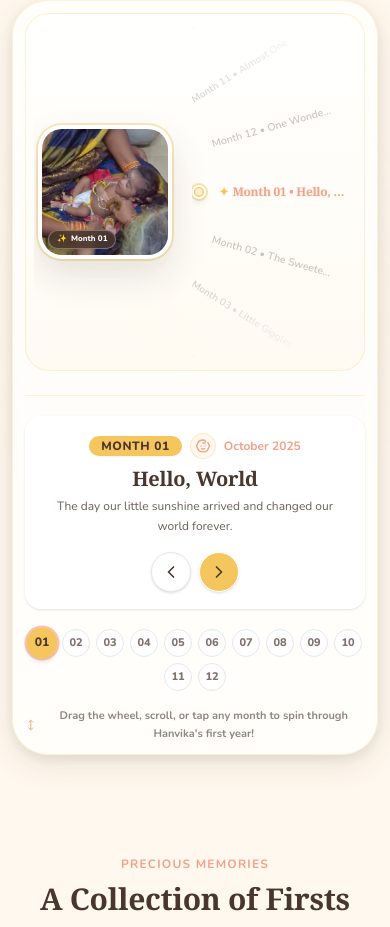
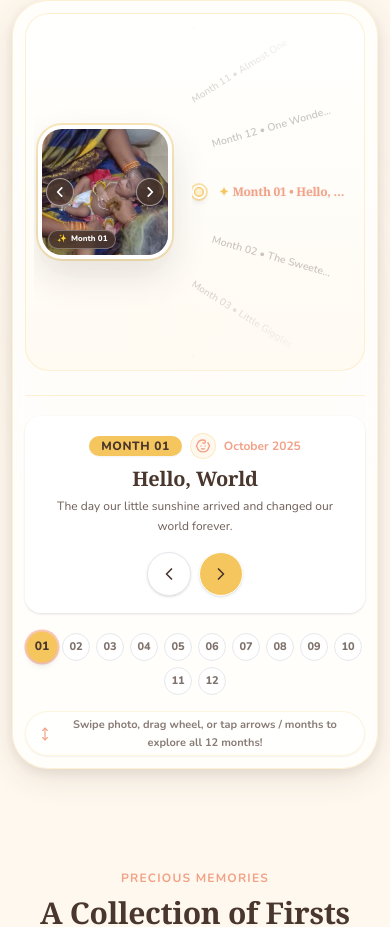
Before and after one commit to HARISH007-G/Birthday-Invitation, a React (Vite) app: page / in a window 390 px wide. Shown: the part 2495-3422 px from the top of the page. Built offline with nearby package versions, Linux system fonts and the light colour scheme; a web font is replaced by a local one.

Commit message:
fix(mobile): resolve wheel carousel scrolling issue on mobile and add touch navigation arrows

```diff
--- a/src/components/StoryTimeline/StoryTimeline.tsx
+++ b/src/components/StoryTimeline/StoryTimeline.tsx
@@ -166,7 +166,7 @@ export const StoryTimeline: React.FC = () => {
               <div className="flex items-center gap-2 shrink-0">
                 <button
                   onClick={handlePrev}
-                  className="w-10 h-10 rounded-full bg-white hover:bg-[#fff8ee] text-[#49362d] border border-gray-200 shadow-sm flex items-center justify-center transition-all transform hover:scale-105 active:scale-95"
+                  className="w-10 h-10 sm:w-11 sm:h-11 min-w-[44px] min-h-[44px] rounded-full bg-white hover:bg-[#fff8ee] active:scale-95 text-[#49362d] border border-gray-200 shadow-sm flex items-center justify-center transition-all transform hover:scale-105 touch-manipulation cursor-pointer"
                   aria-label="Previous month"
                   title="Previous month"
                 >
@@ -174,7 +174,7 @@ export const StoryTimeline: React.FC = () => {
                 </button>
                 <button
                   onClick={handleNext}
-                  className="w-10 h-10 rounded-full bg-[#f5c65d] hover:bg-[#f3a187] text-[#49362d] hover:text-white border border-white shadow-sm flex items-center justify-center transition-all transform hover:scale-105 active:scale-95"
+                  className="w-10 h-10 sm:w-11 sm:h-11 min-w-[44px] min-h-[44px] rounded-full bg-[#f5c65d] hover:bg-[#f3a187] active:scale-95 text-[#49362d] hover:text-white border border-white shadow-sm flex items-center justify-center transition-all transform hover:scale-105 touch-manipulation cursor-pointer"
                   aria-label="Next month"
                   title="Next month"
                 >
@@ -193,7 +193,7 @@ export const StoryTimeline: React.FC = () => {
               <button
                 key={item.month}
                 onClick={() => handleActiveChange(item, idx)}
-                className={`w-7 h-7 sm:w-8 sm:h-8 rounded-full text-[11px] sm:text-xs font-black transition-all transform ${
+                className={`w-7 h-7 sm:w-8 sm:h-8 min-w-[28px] min-h-[28px] sm:min-w-[32px] sm:min-h-[32px] rounded-full text-[11px] sm:text-xs font-black transition-all transform flex items-center justify-center touch-manipulation cursor-pointer ${
                   isSelected
                     ? 'bg-[#f5c65d] text-[#49362d] scale-110 shadow-md ring-2 ring-[#f3a187]/60'
                     : 'bg-white/80 hover:bg-white text-[#49362d]/70 border border-gray-200 hover:scale-105'
@@ -208,9 +208,9 @@ export const StoryTimeline: React.FC = () => {
 
         {/* Interaction Hint */}
         <div className="mt-4 text-center">
-          <span className="text-[11px] font-bold text-[#49362d]/60 inline-flex items-center gap-1.5">
-            <MoveVertical className="w-3.5 h-3.5 text-[#f3a187]" />
-            <span>Drag the wheel, scroll, or tap any month to spin through Hanvika's first year!</span>
+          <span className="text-[11px] font-bold text-[#49362d]/65 inline-flex items-center justify-center gap-1.5 px-3 py-1 rounded-full bg-white/60 border border-[#f5c65d]/20 shadow-xs">
+            <MoveVertical className="w-3.5 h-3.5 text-[#f3a187] shrink-0" />
+            <span>Swipe photo, drag wheel, or tap arrows / months to explore all 12 months!</span>
           </span>
         </div>
       </motion.div>
--- a/src/components/StoryTimeline/WheelCarousel.tsx
+++ b/src/components/StoryTimeline/WheelCarousel.tsx
@@ -133,8 +133,10 @@ export function WheelCarousel({
   const appliedActiveIndexRef = useRef<number | null>(null);
   const velocityRef = useRef(0);
   const draggingRef = useRef(false);
-  const dragOriginRef = useRef({ y: 0, rotation: startingIndex });
+  const dragOriginRef = useRef({ x: 0, y: 0, rotation: startingIndex });
   const previousDragRotationRef = useRef(startingIndex);
+  const dragAxisRef = useRef<"undecided" | "horizontal" | "vertical">("undecided");
+  const hasDraggedRef = useRef(false);
   const frameRef = useRef<number | null>(null);
 
   useEffect(() => {
@@ -275,15 +277,45 @@ export function WheelCarousel({
     if (!event.isPrimary || event.button !== 0) return;
     draggingRef.current = true;
     setIsDragging(true);
+    hasDraggedRef.current = false;
+    dragAxisRef.current = "undecided";
     velocityRef.current = 0;
-    dragOriginRef.current = { y: event.clientY, rotation: rotationRef.current };
+    dragOriginRef.current = {
+      x: event.clientX,
+      y: event.clientY,
+      rotation: rotationRef.current,
+    };
     previousDragRotationRef.current = rotationRef.current;
-    event.currentTarget.setPointerCapture(event.pointerId);
+    try {
+      event.currentTarget.setPointerCapture(event.pointerId);
+    } catch {
+      // Gracefully handle if setPointerCapture is unsupported
+    }
   };
 
   const handlePointerMove = (event: PointerEvent<HTMLDivElement>) => {
     if (!draggingRef.current) return;
-    const distance = event.clientY - dragOriginRef.current.y;
+    const deltaX = event.clientX - dragOriginRef.current.x;
+    const deltaY = event.clientY - dragOriginRef.current.y;
+    const totalDist = Math.hypot(deltaX, deltaY);
+
+    if (totalDist > 6) {
+      hasDraggedRef.current = true;
+    }
+
+    if (dragAxisRef.current === "undecided" && totalDist > 4) {
+      dragAxisRef.current = Math.abs(deltaX) > Math.abs(deltaY) ? "horizontal" : "vertical";
+    }
+
+    // Swiping left (deltaX < 0) or dragging up (deltaY < 0) advances to next month (+rotation)
+    // Swiping right (deltaX > 0) or dragging down (deltaY > 0) goes to previous month (-rotation)
+    let distance = deltaY;
+    if (dragAxisRef.current === "horizontal") {
+      distance = deltaX * 1.25;
+    } else if (dragAxisRef.current === "undecided") {
+      distance = Math.abs(deltaX) > Math.abs(deltaY) ? deltaX * 1.25 : deltaY;
+    }
+
     const nextRotation = dragOriginRef.current.rotation - distance * dragSpeed;
     velocityRef.current = nextRotation - previousDragRotationRef.current;
     previousDragRotationRef.current = nextRotation;
@@ -294,8 +326,12 @@ export function WheelCarousel({
     if (!draggingRef.current) return;
     draggingRef.current = false;
     setIsDragging(false);
-    if (event.currentTarget.hasPointerCapture(event.pointerId)) {
-      event.currentTarget.releasePointerCapture(event.pointerId);
+    try {
+      if (event.currentTarget.hasPointerCapture(event.pointerId)) {
+        event.currentTarget.releasePointerCapture(event.pointerId);
+      }
+    } catch {
+      // Gracefully handle if pointer capture was already released
     }
     runAnimation();
   };
@@ -355,11 +391,11 @@ export function WheelCarousel({
         }
         tabIndex={0}
         className={cn(
-          "flex h-full w-full select-none items-stretch overflow-hidden outline-none touch-pan-y",
+          "flex h-full w-full select-none items-stretch overflow-hidden outline-none touch-none",
           photoSide === "right" && "flex-row-reverse",
           isDragging ? "cursor-grabbing" : "cursor-grab",
         )}
-        style={{ maxWidth: contentWidth, gap }}
+        style={{ maxWidth: contentWidth, gap, touchAction: "none" }}
         onPointerDown={handlePointerDown}
         onPointerMove={handlePointerMove}
         onPointerUp={handlePointerEnd}
@@ -413,6 +449,36 @@ export function WheelCarousel({
                 <span>Month {selectedItem.month}</span>
               </div>
             )}
+
+            {/* Quick Prev/Next floating arrows directly on photo for effortless 1-tap mobile navigation */}
+            <button
+              type="button"
+              onClick={(e) => {
+                e.stopPropagation();
+                moveBy(-1);
+              }}
+              aria-label="Previous month"
+              title="Previous month"
+              className="absolute left-1 sm:left-2 top-1/2 -translate-y-1/2 z-20 w-7 h-7 sm:w-8 sm:h-8 rounded-full bg-[#49362d]/75 hover:bg-[#49362d] active:scale-90 text-white backdrop-blur-md flex items-center justify-center transition-all border border-white/50 shadow-md touch-manipulation cursor-pointer"
+            >
+              <svg className="w-3.5 h-3.5 sm:w-4 sm:h-4" fill="none" viewBox="0 0 24 24" stroke="currentColor" strokeWidth={3}>
+                <path strokeLinecap="round" strokeLinejoin="round" d="M15 19l-7-7 7-7" />
+              </svg>
+            </button>
+            <button
+              type="button"
+              onClick={(e) => {
+                e.stopPropagation();
+                moveBy(1);
+              }}
+              aria-label="Next month"
+              title="Next month"
+              className="absolute right-1 sm:right-2 top-1/2 -translate-y-1/2 z-20 w-7 h-7 sm:w-8 sm:h-8 rounded-full bg-[#49362d]/75 hover:bg-[#49362d] active:scale-90 text-white backdrop-blur-md flex items-center justify-center transition-all border border-white/50 shadow-md touch-manipulation cursor-pointer"
+            >
+              <svg className="w-3.5 h-3.5 sm:w-4 sm:h-4" fill="none" viewBox="0 0 24 24" stroke="currentColor" strokeWidth={3}>
+                <path strokeLinecap="round" strokeLinejoin="round" d="M9 5l7 7-7 7" />
+              </svg>
+            </button>
           </div>
         </div>
 
@@ -459,6 +525,7 @@ export function WheelCarousel({
                 aria-selected={selected}
                 onClick={(e) => {
                   e.stopPropagation();
+                  if (hasDraggedRef.current) return;
                   moveBy(offset);
                 }}
                 className={cn(
```
